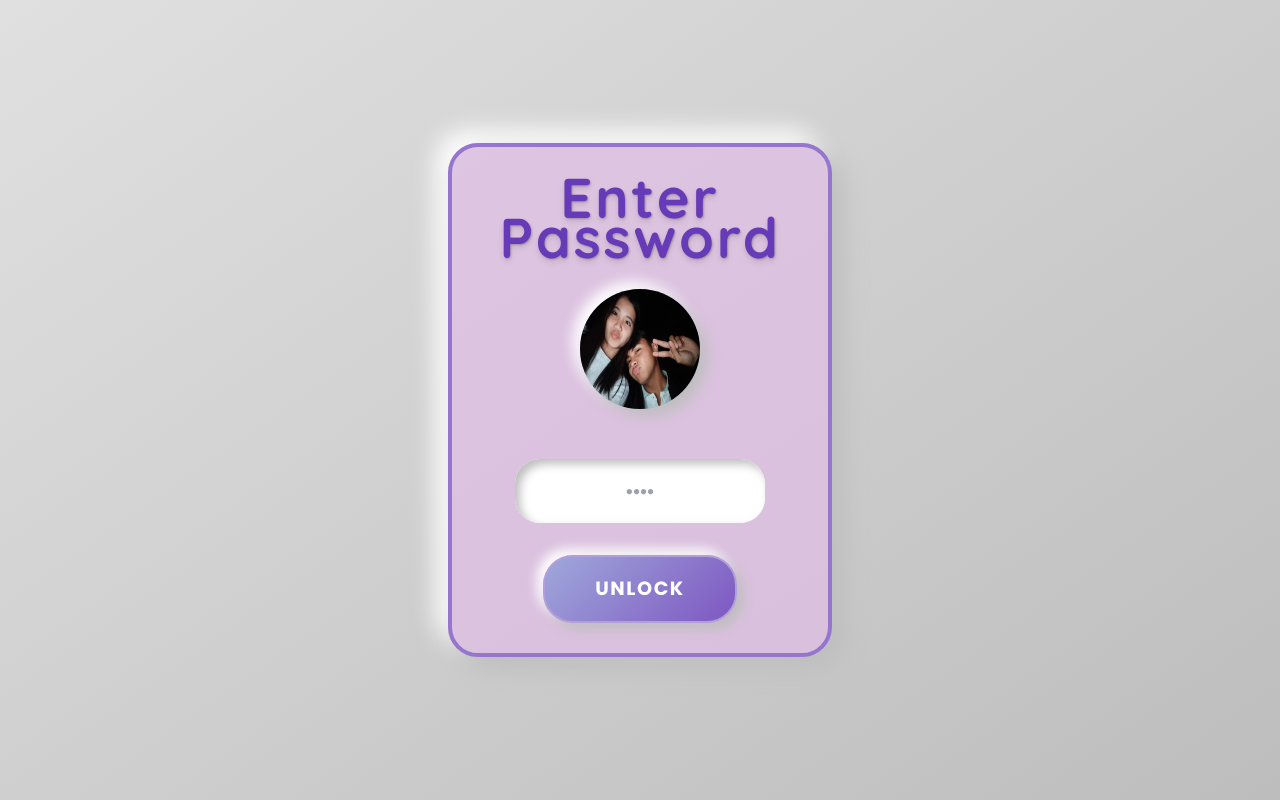
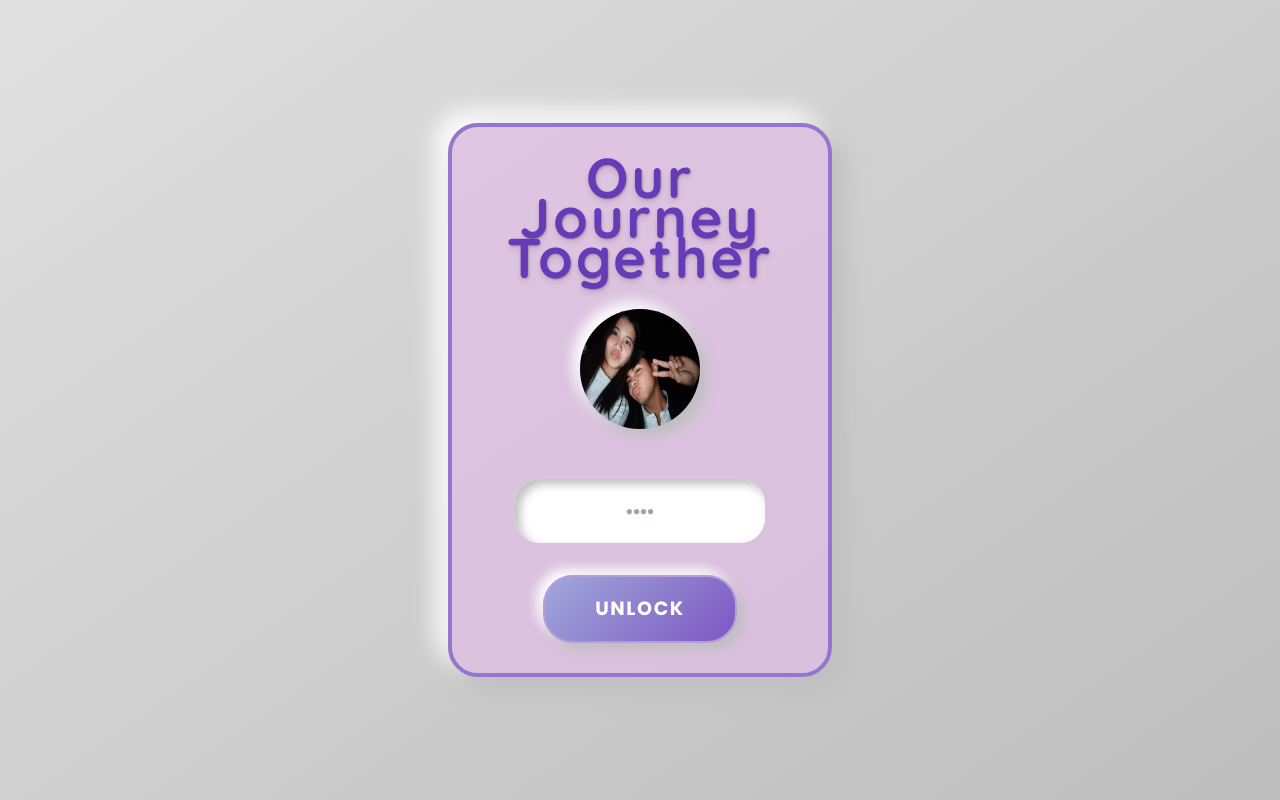
Before and after one commit to ramuelpuge/11-30-24, a plain HTML site: page index.html in a window 1280 px wide. Drawn offline with nearby package versions, Linux system fonts and the light colour scheme.

Commit message:
Update index.html

```diff
--- a/index.html
+++ b/index.html
@@ -545,7 +545,7 @@
 
         <section id="password-section" class="section active">
             <div class="bg-purple-200 p-10 rounded-2xl shadow-2xl text-center max-w-sm w-full border-4 border-purple-300">
-                <h2 class="text-4xl font-bold mb-8 text-purple-800 drop-shadow-md">Enter Password</h2>
+                <h2 class="text-4xl font-bold mb-8 text-purple-800 drop-shadow-md">Our Journey Together</h2>
                 <div class="password-box-content">
                   <img src="key.jpg" alt="Key" class="password-image-placeholder" />
                   <input type="password" id="password-input" class="flex-grow p-4 rounded-lg border-3 border-purple-400 focus:outline-none focus:border-purple-600 text-xl shadow-inner w-auto min-w-0" placeholder="••••">
```
